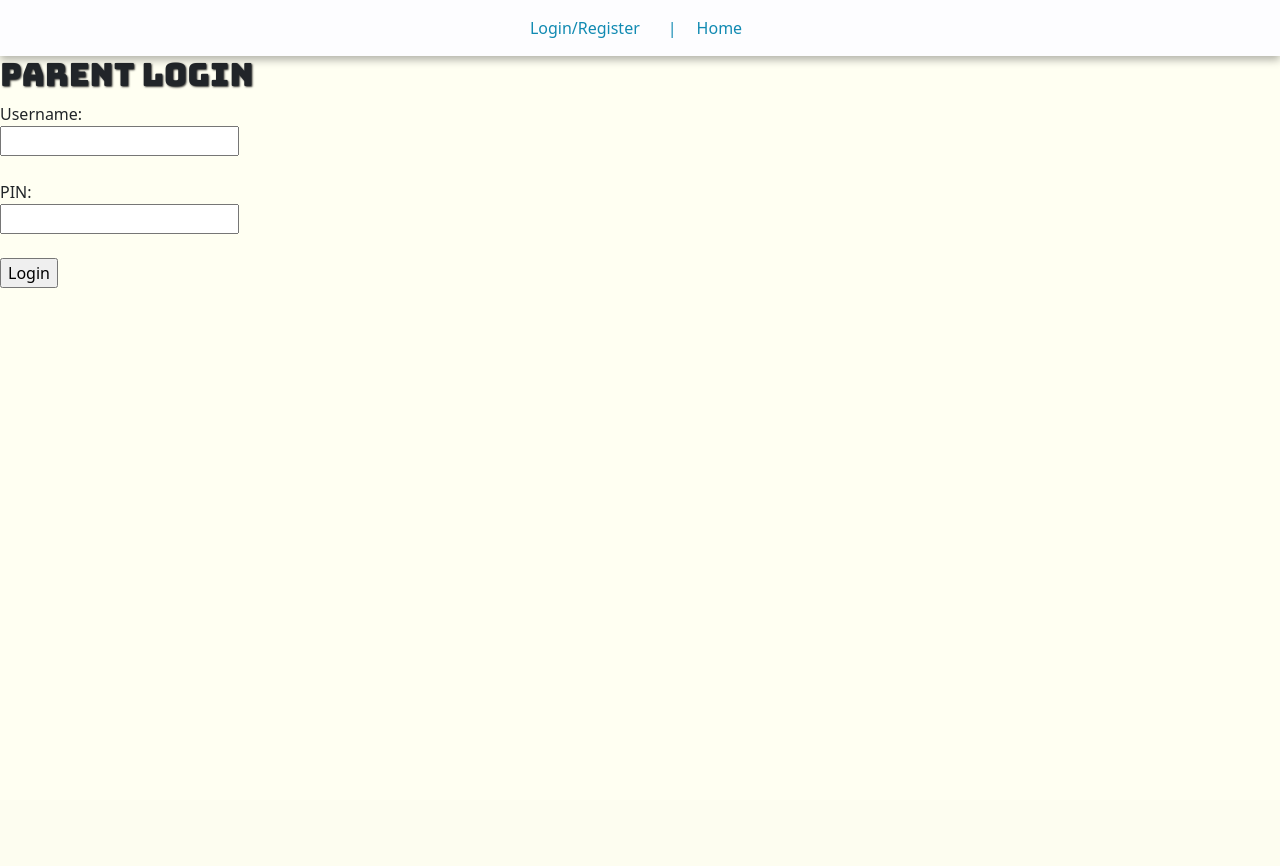
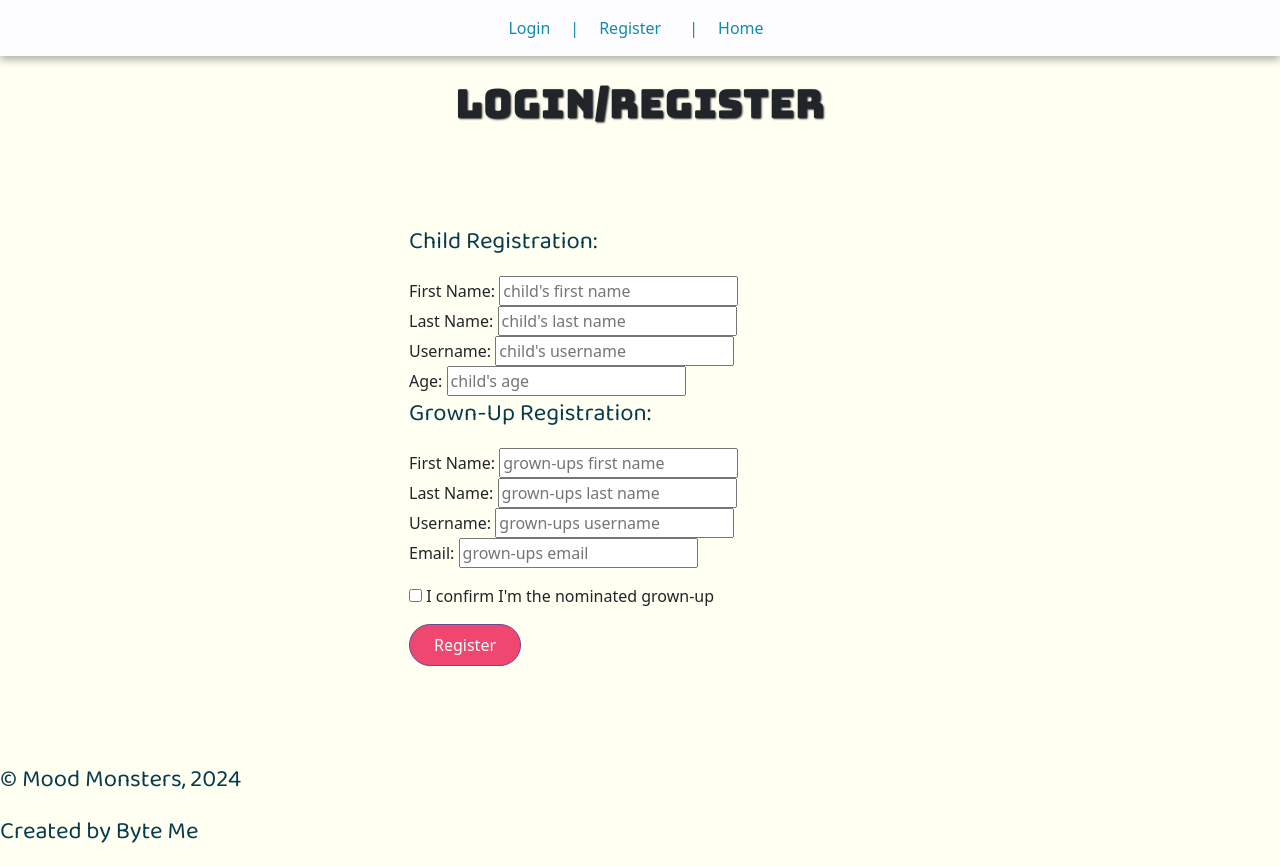
Before and after one commit to CallyKilduff123/mood_monsters, a Flask app: page /login-register in a window 1280 px wide. Before the commit the page ends 288 px from the top, so only its background shows below. Run offline with Flask 3, Linux system fonts and the light colour scheme.

Commit message:
updated to match bek's branch

```diff
--- a/application/data_access.py
+++ b/application/data_access.py
@@ -6,7 +6,7 @@ def get_db_connection():
     mydb = mysql.connector.connect(
         host="localhost",
         user="root",
-        password="password",
+        # password="password",
         database="mood_monsters"
     )
     return mydb
--- a/application/routes.py
+++ b/application/routes.py
@@ -37,9 +37,9 @@ def login_register():
                 return redirect(url_for('child_dashboard'))
         else:
             error_message = "Invalid credentials. Please try again."
-            return render_template('2_login-register.html', title='Login/Register', error_message=error_message)
+            return render_template('2_register.html', title='Login/Register', error_message=error_message)
     else:
-        return render_template('2_login-register.html', title='Login/Register')
+        return render_template('2_register.html', title='Login/Register')
 
 
 
--- a/application/templates/2_login-register.html
+++ /dev/null
@@ -1,13 +0,0 @@
-{% extends "layout.html" %}
-{% block body_content %}
-    <h2>Parent Login</h2>
-    <form action="{{ url_for('login_register') }}" method="POST">
-        <label for="username">Username:</label><br>
-        <input type="text" id="username" name="username" required><br><br>
-
-        <label for="pin">PIN:</label><br>
-        <input type="password" id="pin" name="pin" required><br><br>
-
-        <input type="submit" value="Login">
-    </form>
-{% endblock %}
--- /dev/null
+++ b/application/templates/2_register.html
@@ -0,0 +1,65 @@
+{% extends "layout.html" %}
+{% block body_content %}
+<div class="container-xxl py-4">
+    <div class="container">
+        <div class="text-center">
+            <h1 class="section-title mb-4">{{title}}</h1>
+        </div>
+        <div class="d-flex align-items-center justify-content-center py-4">
+            <div class="col-lg-6 col-md-8 col-sm-12 mx-auto">
+                <div class="section-form rounded p-5">
+                    <form action="" method="POST">
+                        <!-- Child Registration -->
+                        <div>
+                            <p>Child Registration:</p>
+                        </div>
+                        <div>
+                            <label for="child-firstname">First Name:</label>
+                            <input type="text" id="child-firstname" name="child-firstname" placeholder="child's first name" required>
+                        </div>
+                        <div>
+                            <label for="child-lastname">Last Name:</label>
+                            <input type="text" id="child-lastname" name="child-lastname" placeholder="child's last name" required>
+                        </div>
+                        <div>
+                            <label for="child-username">Username:</label>
+                            <input type="text" id="child-username" name="child-username" placeholder="child's username" required>
+                        </div>
+                        <div>
+                            <label for="child-age">Age:</label>
+                            <input type="text" id="child-age" name="child-age" placeholder="child's age" required>
+                        </div>
+                        <!-- Grown-Up Registration -->
+                        <div>
+                            <p>Grown-Up Registration:</p>
+                        </div>
+                        <div>
+                            <label for="grownup-firstname">First Name:</label>
+                            <input type="text" id="grownup-firstname" name="grownup-firstname" placeholder="grown-ups first name" required>
+                        </div>
+                        <div>
+                            <label for="grownup-lastname">Last Name:</label>
+                            <input type="text" id="grownup-lastname" name="grownup-lastname" placeholder="grown-ups last name" required>
+                        </div>
+                        <div>
+                            <label for="grownup-username">Username:</label>
+                            <input type="text" id="grownup-username" name="grownup-username" placeholder="grown-ups username" required>
+                        </div>
+                        <div>
+                            <label for="email">Email:</label>
+                            <input type="email" id="email" name="email" placeholder="grown-ups email" required>
+                        </div>
+                        <div class="py-3">
+                            <input type="checkbox" id="nomination" name="nomination">
+                            <label for="nomination">I confirm I'm the nominated grown-up</label>
+                        </div>
+                        <div>
+                            <input class="btn btn-primary rounded-pill py-2 px-4" type="submit" value="Register">
+                        </div>
+                    </form>
+                </div>
+            </div>
+        </div>
+    </div>
+</div>
+{% endblock %}
--- a/application/templates/layout.html
+++ b/application/templates/layout.html
@@ -17,7 +17,8 @@
 <nav class="navbar navbar-expand-lg navbar-custom">
   <div class="container-fluid justify-content-center">
       <div class="navbar-nav">
-          <a class="nav-link p-0 {% if page == 'login/register' %}active{% endif %}" aria-current="page" href="/login-register">Login/Register</a>
+          <a class="nav-link p-0 {% if page == 'login' %}active{% endif %}" aria-current="page" href="/login">Login</a>
+          <a class="nav-link p-0 {% if page == 'register' %}active{% endif %}" aria-current="page" href="/register">Register</a>
           <a class="nav-link {% if page == 'home' %}active{% endif %}" aria-current="page" href="/">Home</a>
       </div>
   </div>
@@ -26,7 +27,10 @@
 {% block body_content %}
 {% endblock %}
 
-<!-- add footer section -->
+<footer>
+    <p>&copy; Mood Monsters, 2024</p>
+    <p>Created by Byte Me</p>
+</footer>
 
 <script src="scripts/js_scripts.js"></script>
 <script src="https://cdn.jsdelivr.net/npm/bootstrap@5.0.2/dist/js/bootstrap.bundle.min.js" integrity="sha384-MrcW6ZMFYlzcLA8Nl+NtUVF0sA7MsXsP1UyJoMp4YLEuNSfAP+JcXn/tWtIaxVXM" crossorigin="anonymous"></script>
```
Also changed, not shown: application/database/MoodMonstersDB.sql (renamed from application/static/MoodMonstersDB.sql, +15 -12 lines), application/templates/1_home.html (+28 -13 lines).
